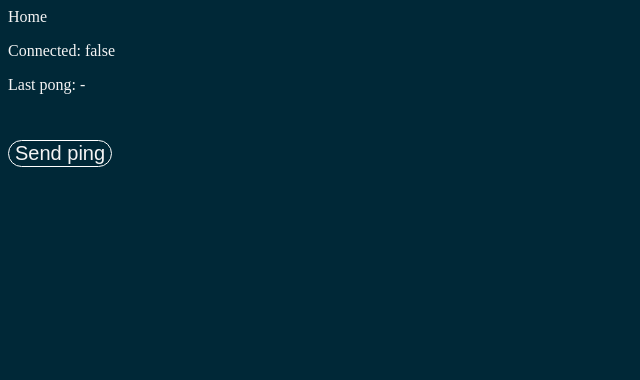
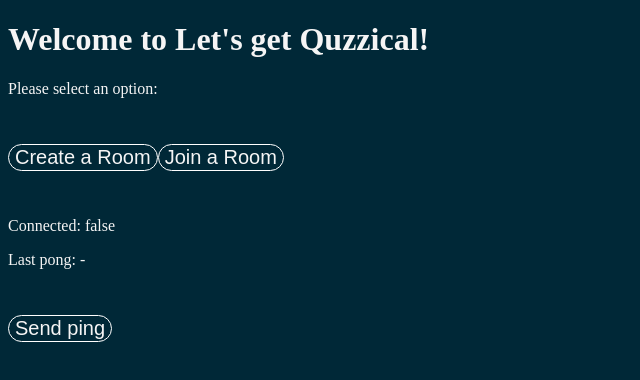
Before and after one commit to Nevashka/front-end-lets-get-quizzical, a React (Create React App) app: page / in a window 1280 px wide. Shown: the top 380 px of the page, without its empty margins (0-640 px from the left). Built offline with nearby package versions, Linux system fonts and the light colour scheme; no server answers.

Commit message:
add some content to home page

```diff
--- a/src/pages/Home/index.js
+++ b/src/pages/Home/index.js
@@ -1,8 +1,25 @@
 import React from 'react'
+import { Link } from 'react-router-dom'
+import { Settings, Room} from '../index'
 
 const Home = () => {
   return (
-    <div>Home</div>
+    <>
+      <div>
+        <h1>Welcome to Let's get Quzzical!</h1>
+        <div id='Container'>
+          <p>Please select an option: </p>
+          <div id='buttons'>
+          <Link to='/Settings'>
+            <button>Create a Room</button>
+          </Link>
+          <Link to='/Room'>
+            <button>Join a Room</button>
+          </Link>
+        </div>
+        </div>
+      </div>
+    </>
   )
 }
 
```
Also changed, not shown: src/pages/Home/style.css (added).
